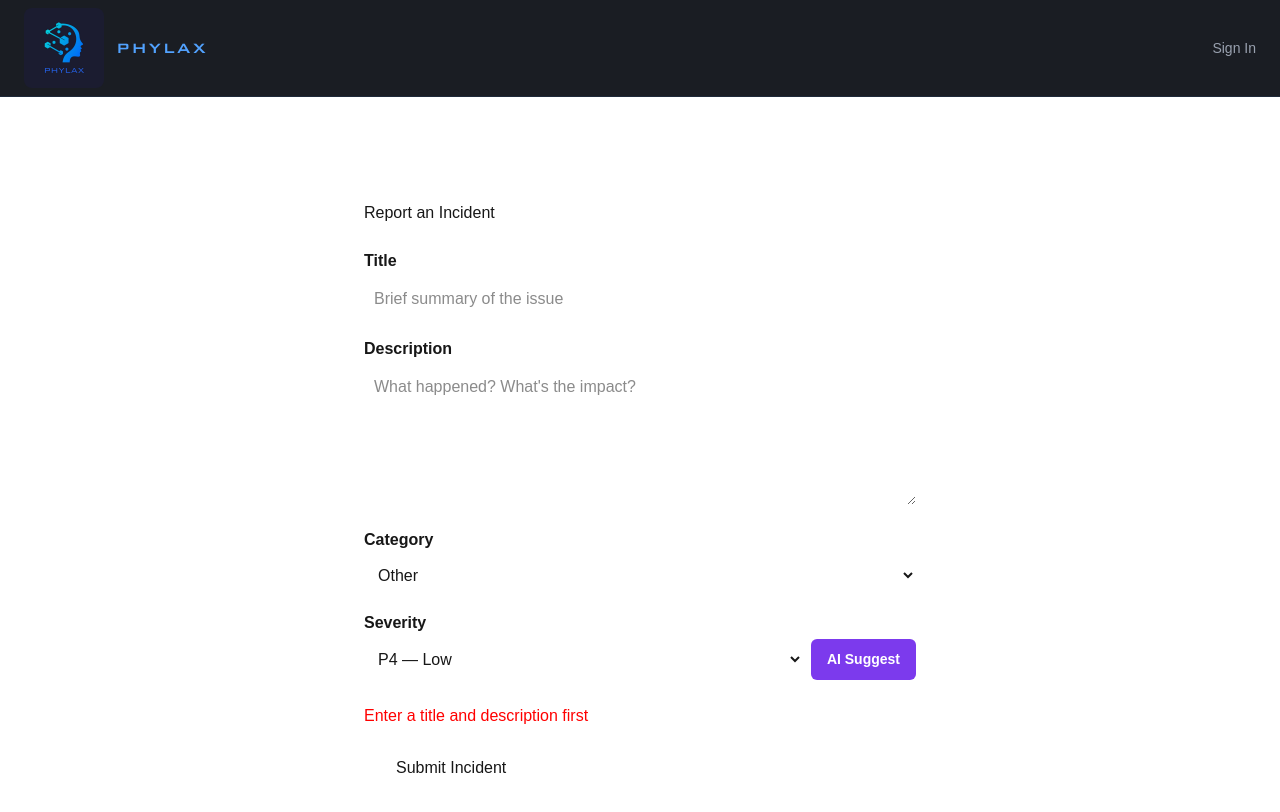
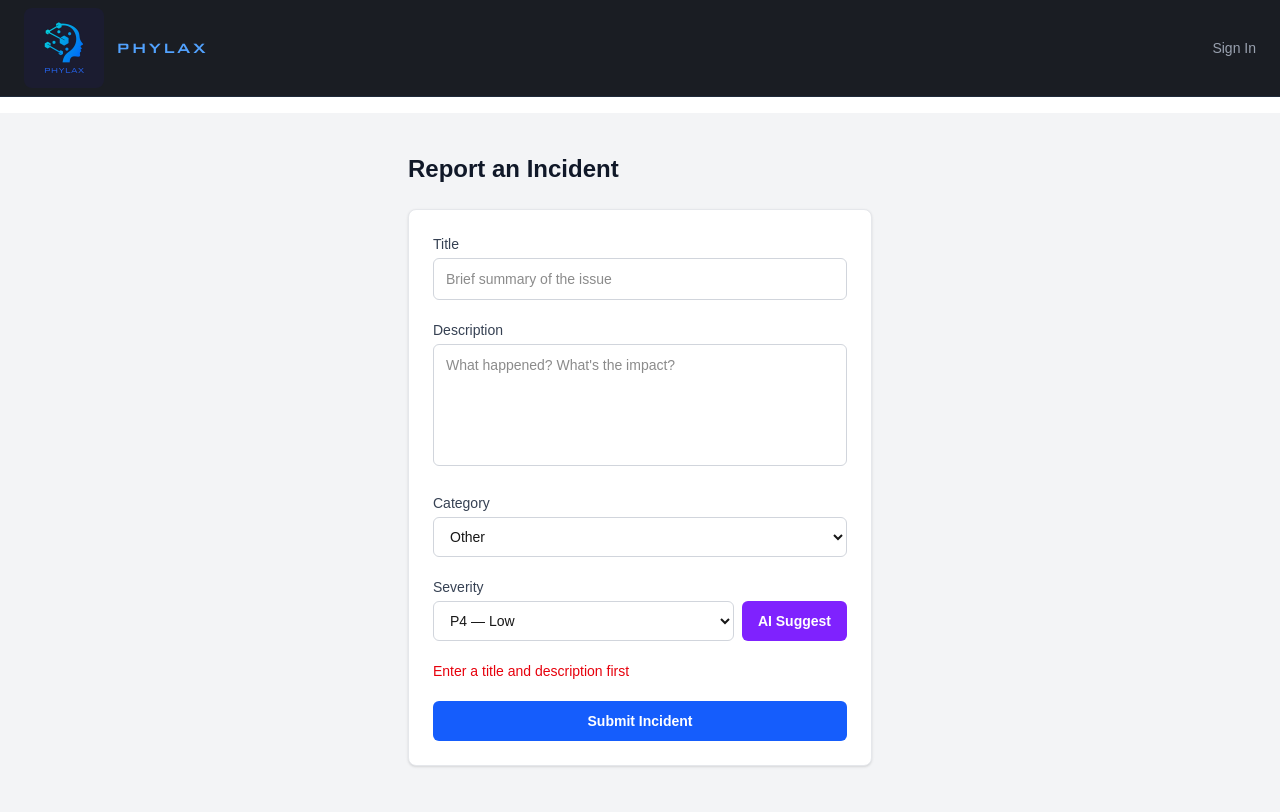
Before and after one commit to Lakonas/Phylax, a Next.js app: page /submit in a window 1280 px wide. Both pictures are taken after a click on the button "AI Suggest". Shown: the top 812 px of the page. Built offline with nearby package versions, Linux system fonts and the light colour scheme.

Commit message:
style: tailwind submit page with AI suggestion card and success state

```diff
--- a/src/app/queue/page.tsx
+++ b/src/app/queue/page.tsx
@@ -37,7 +37,7 @@ export default async function QueuePage() {
   };
 
   return (
-    <div className="min-h-screen bg-gray-100">
+    <div className="min-h-screen bg-gray-200">
       <div className="max-w-6xl mx-auto px-6 py-10">
 
       {/* Header row — title and active queue strategy indicator */}
--- a/src/app/submit/page.tsx
+++ b/src/app/submit/page.tsx
@@ -4,6 +4,12 @@ import { useState } from 'react';
 import { useAuth } from '@/lib/AuthContext';
 import { authFetch } from '@/lib/api';
 
+/**
+ * Submit page — incident creation form with AI severity suggestion
+ * Client component — uses useState for form fields and authFetch for API calls
+ * AI suggest button sends title/description to Claude for severity recommendation
+ * User can accept or override the suggestion before submitting
+ */
 export default function SubmitPage() {
   const { user } = useAuth();
   const [title, setTitle] = useState('');
@@ -77,13 +83,16 @@ export default function SubmitPage() {
     }
   };
 
+  // Success state — shows ticket number after submission
   if (submitted) {
     return (
-      <div style={{ maxWidth: 600, margin: '80px auto', padding: 24 }}>
-        <h1>Incident Submitted</h1>
-        <p style={{ fontSize: 18, marginTop: 16 }}>
-          Your ticket number is <strong>{ticketNumber}</strong>
-        </p>
+      <div className="min-h-screen bg-gray-100">
+        <div className="max-w-lg mx-auto px-6 py-20 text-center">
+          <div className="bg-white rounded-lg border border-gray-200 p-10 shadow-sm">
+            <div className="text-green-600 text-5xl mb-4">✓</div>
+            <h1 className="text-2xl font-bold text-gray-900 mb-2">Incident Submitted</h1>
+            <p className="text-gray-600 mb-1">Your ticket number is</p>
+            <p className="text-2xl font-mono font-bold text-blue-600 mb-8">{ticketNumber}</p>
             <button
               onClick={() => {
                 setSubmitted(false);
@@ -93,54 +102,59 @@ export default function SubmitPage() {
                 setSeverity('P4');
                 setAiSuggestion(null);
               }}
-          style={{ marginTop: 24, padding: '10px 20px', cursor: 'pointer' }}
+              className="px-6 py-2.5 bg-blue-600 hover:bg-blue-700 text-white text-sm font-semibold rounded-md transition-colors"
             >
               Submit Another
             </button>
+          </div>
+        </div>
       </div>
     );
   }
 
   return (
-    <div style={{ maxWidth: 600, margin: '80px auto', padding: 24 }}>
-      <h1>Report an Incident</h1>
-      <form onSubmit={handleSubmit} style={{ marginTop: 24 }}>
-        <div style={{ marginBottom: 16 }}>
-          <label style={{ display: 'block', marginBottom: 4, fontWeight: 600 }}>
-            Title
-          </label>
+    <div className="min-h-screen bg-gray-100">
+      <div className="max-w-lg mx-auto px-6 py-10">
+
+        <h1 className="text-2xl font-bold text-gray-900 mb-6">Report an Incident</h1>
+
+        {/* Form card */}
+        <div className="bg-white rounded-lg border border-gray-200 p-6 shadow-sm">
+          <form onSubmit={handleSubmit} className="space-y-5">
+
+            {/* Title */}
+            <div>
+              <label className="block text-sm font-medium text-gray-700 mb-1">Title</label>
               <input
                 type="text"
                 value={title}
                 onChange={(e) => setTitle(e.target.value)}
                 placeholder="Brief summary of the issue"
                 required
-            style={{ width: '100%', padding: 10, fontSize: 16 }}
+                className="w-full px-3 py-2.5 border border-gray-300 rounded-md text-sm focus:outline-none focus:ring-2 focus:ring-blue-500 focus:border-transparent"
               />
             </div>
 
-        <div style={{ marginBottom: 16 }}>
-          <label style={{ display: 'block', marginBottom: 4, fontWeight: 600 }}>
-            Description
-          </label>
+            {/* Description */}
+            <div>
+              <label className="block text-sm font-medium text-gray-700 mb-1">Description</label>
               <textarea
                 value={description}
                 onChange={(e) => setDescription(e.target.value)}
                 placeholder="What happened? What's the impact?"
                 required
                 rows={5}
-            style={{ width: '100%', padding: 10, fontSize: 16 }}
+                className="w-full px-3 py-2.5 border border-gray-300 rounded-md text-sm focus:outline-none focus:ring-2 focus:ring-blue-500 focus:border-transparent resize-none"
               />
             </div>
 
-        <div style={{ marginBottom: 16 }}>
-          <label style={{ display: 'block', marginBottom: 4, fontWeight: 600 }}>
-            Category
-          </label>
+            {/* Category */}
+            <div>
+              <label className="block text-sm font-medium text-gray-700 mb-1">Category</label>
               <select
                 value={category}
                 onChange={(e) => setCategory(e.target.value)}
-            style={{ width: '100%', padding: 10, fontSize: 16 }}
+                className="w-full px-3 py-2.5 border border-gray-300 rounded-md text-sm focus:outline-none focus:ring-2 focus:ring-blue-500 focus:border-transparent"
               >
                 <option value="Infrastructure">Infrastructure</option>
                 <option value="Application">Application</option>
@@ -151,15 +165,14 @@ export default function SubmitPage() {
               </select>
             </div>
 
-        <div style={{ marginBottom: 24 }}>
-          <label style={{ display: 'block', marginBottom: 4, fontWeight: 600 }}>
-            Severity
-          </label>
-          <div style={{ display: 'flex', gap: 8, alignItems: 'center' }}>
+            {/* Severity with AI suggestion — the key differentiator */}
+            <div>
+              <label className="block text-sm font-medium text-gray-700 mb-1">Severity</label>
+              <div className="flex gap-2 items-center">
                 <select
                   value={severity}
                   onChange={(e) => setSeverity(e.target.value)}
-              style={{ flex: 1, padding: 10, fontSize: 16 }}
+                  className="flex-1 px-3 py-2.5 border border-gray-300 rounded-md text-sm focus:outline-none focus:ring-2 focus:ring-blue-500 focus:border-transparent"
                 >
                   <option value="P1">P1 — Critical</option>
                   <option value="P2">P2 — High</option>
@@ -170,27 +183,19 @@ export default function SubmitPage() {
                   type="button"
                   onClick={handleSuggest}
                   disabled={aiLoading}
-              style={{
-                padding: '10px 16px', fontSize: 14, fontWeight: 600,
-                cursor: aiLoading ? 'not-allowed' : 'pointer',
-                borderRadius: 6, border: 'none',
-                backgroundColor: '#7c3aed', color: 'white',
-                whiteSpace: 'nowrap',
-              }}
+                  className="px-4 py-2.5 bg-violet-600 hover:bg-violet-700 text-white text-sm font-semibold rounded-md transition-colors whitespace-nowrap disabled:opacity-50 disabled:cursor-not-allowed"
                 >
                   {aiLoading ? 'Analyzing...' : 'AI Suggest'}
                 </button>
               </div>
 
+              {/* AI suggestion result — purple theme to distinguish from standard UI */}
               {aiSuggestion && (
-            <div style={{
-              marginTop: 8, padding: 12, borderRadius: 8,
-              backgroundColor: '#f5f3ff', border: '1px solid #c4b5fd',
-            }}>
-              <div style={{ fontSize: 14, fontWeight: 600, color: '#7c3aed', marginBottom: 4 }}>
+                <div className="mt-2 p-3 rounded-lg bg-violet-50 border border-violet-200">
+                  <div className="text-sm font-semibold text-violet-700 mb-1">
                     AI Suggested: {aiSuggestion.severity}
                   </div>
-              <p style={{ fontSize: 13, color: '#6b7280', margin: 0 }}>
+                  <p className="text-xs text-gray-600 m-0">
                     {aiSuggestion.reason}
                   </p>
                 </div>
@@ -198,16 +203,19 @@ export default function SubmitPage() {
             </div>
 
             {error && (
-          <p style={{ color: 'red', marginBottom: 16 }}>{error}</p>
+              <p className="text-red-600 text-sm">{error}</p>
             )}
 
+            {/* Submit — primary action, full width for emphasis */}
             <button
               type="submit"
-          style={{ padding: '12px 32px', fontSize: 16, cursor: 'pointer' }}
+              className="w-full py-2.5 bg-blue-600 hover:bg-blue-700 text-white text-sm font-semibold rounded-md transition-colors"
             >
               Submit Incident
             </button>
           </form>
         </div>
+      </div>
+    </div>
   );
 }
```
Lines whose indentation alone changed are shown as unchanged.
